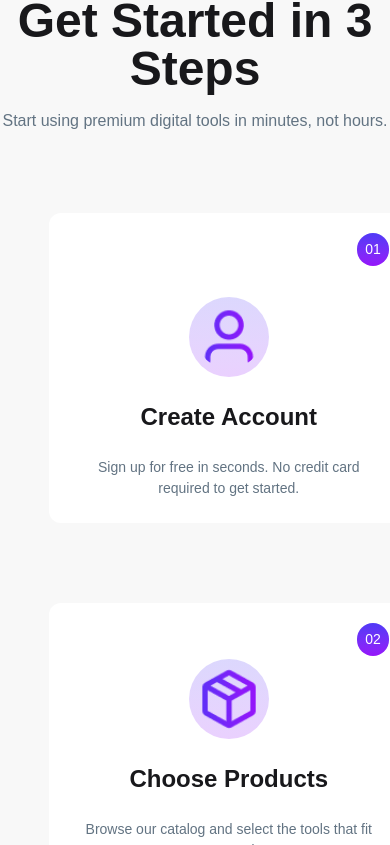
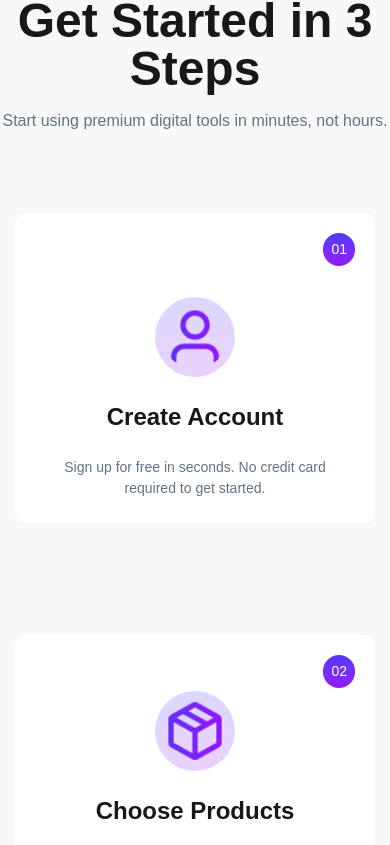
Before and after one commit to saumel-dev/DigiTools-Platform, a React (Vite) app in the folder digitools-platform/: page / in a window 390 px wide. Shown: the part 4714-5559 px from the top of the page. Built offline with nearby package versions, Linux system fonts and the light colour scheme.

Commit message:
fixed responsive issue

```diff
--- a/digitools-platform/src/Components/Get_started_section/Get_started.jsx
+++ b/digitools-platform/src/Components/Get_started_section/Get_started.jsx
@@ -9,8 +9,8 @@ const Get_started = () => {
                 <h1 className='text-5xl font-bold'>Get Started in 3 Steps</h1>
                 <p className='pt-4 text-[#627382]'>Start using premium digital tools in minutes, not hours.</p>
             </div>
-            <div className='w-9/12 mx-auto pb-25'>
-                <div className='grid xl:grid-cols-3 justify-items-center'>
+            <div className='max-w-7xl mx-auto pb-25 px-4'>
+                <div className='grid grid-cols-1 xl:grid-cols-3 gap-8 justify-items-center'>
                     <div className='bg-white hover:-translate-y-3 transition-all w-90 rounded-xl items-center text-center mt-20'>
                         <div className='card-body flex justify-center items-center relative'>
                             <p className='text-white px-2 py-1.5 rounded-full absolute bg-linear-to-b from-[#4F39F6] to-[#9514FA] top-5 right-5'>01</p>
```
